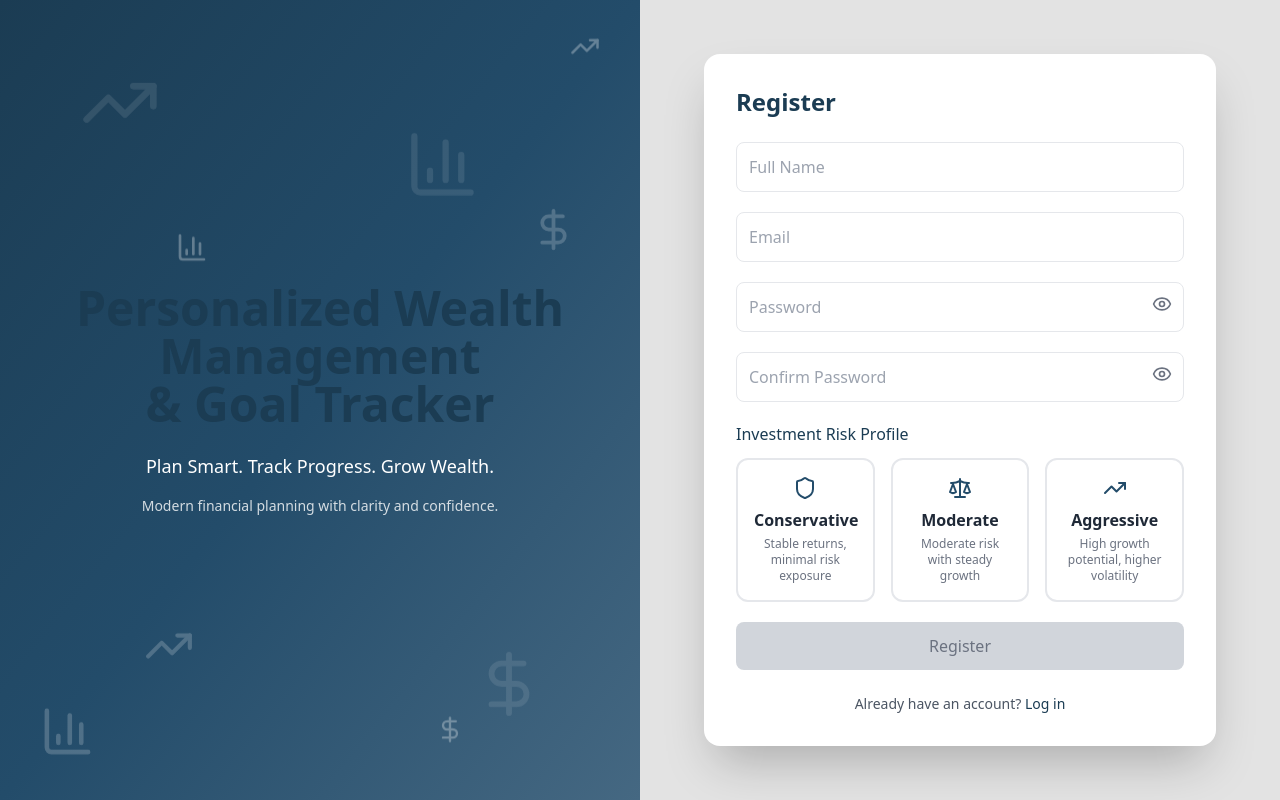
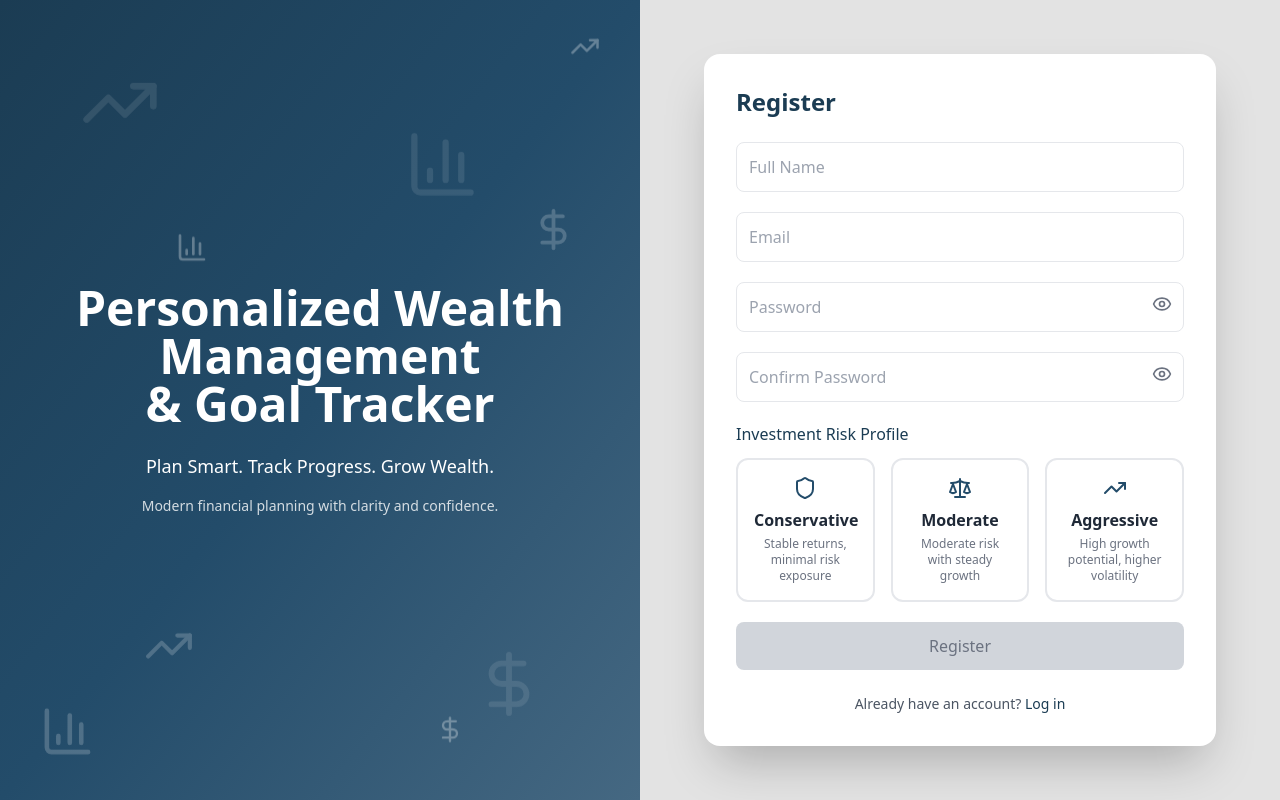
Before and after one commit to Syed-Mubeen-11/personal-wealth-management, a React (Vite) app in the folder frontend/: page /register in a window 1280 px wide. Built offline with nearby package versions, Linux system fonts and the light colour scheme; the HTML template or start-up script is replaced by a standard one.

Commit message:
Final integration

```diff
--- a/frontend/src/pages/Register.jsx
+++ b/frontend/src/pages/Register.jsx
@@ -132,7 +132,7 @@
         />
 
         <div className="relative z-10 text-center max-w-xl">
-          <h1 className="text-4xl md:text-5xl font-bold leading-tight mb-6">
+          <h1 className="text-4xl md:text-5xl font-bold leading-tight mb-6 text-white">
             Personalized Wealth Management
             <br />& Goal Tracker
           </h1>
```
Also changed, not shown: 1 other file (tests, documents, lock files or other folders).
